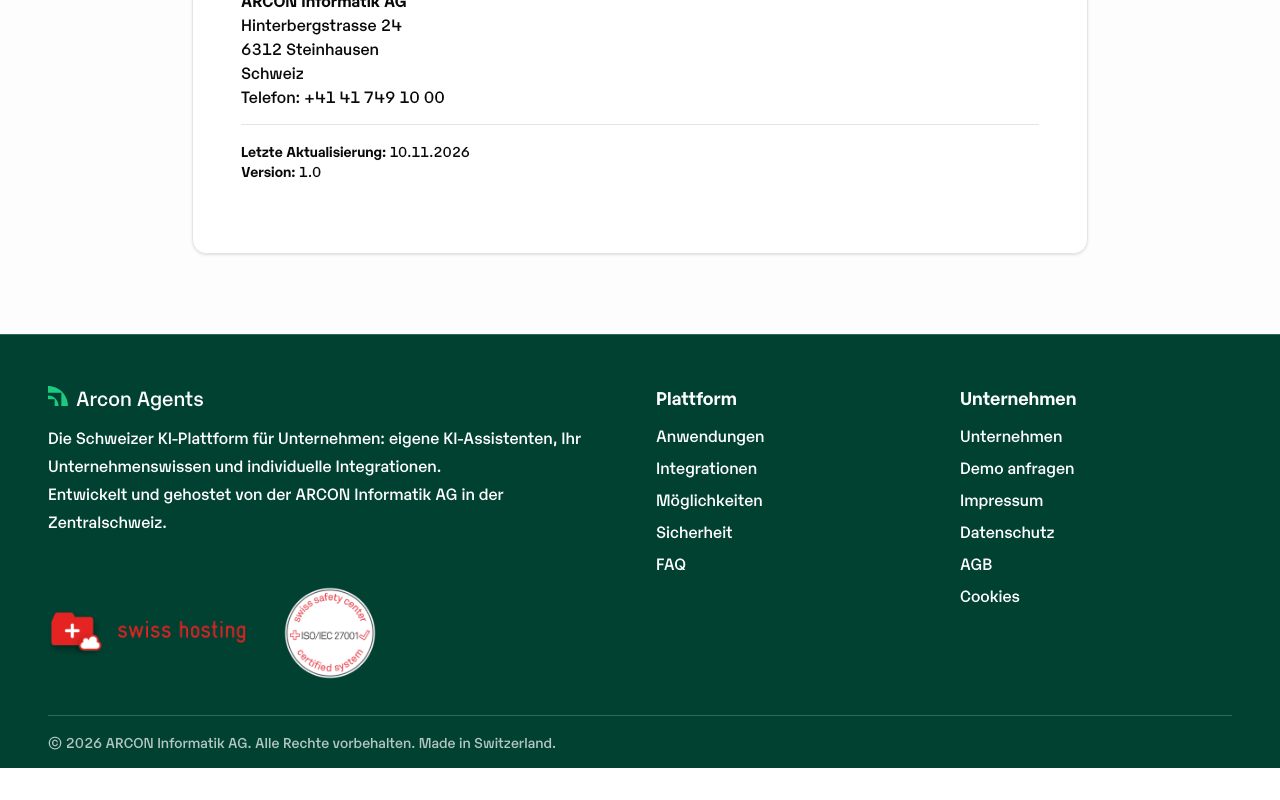
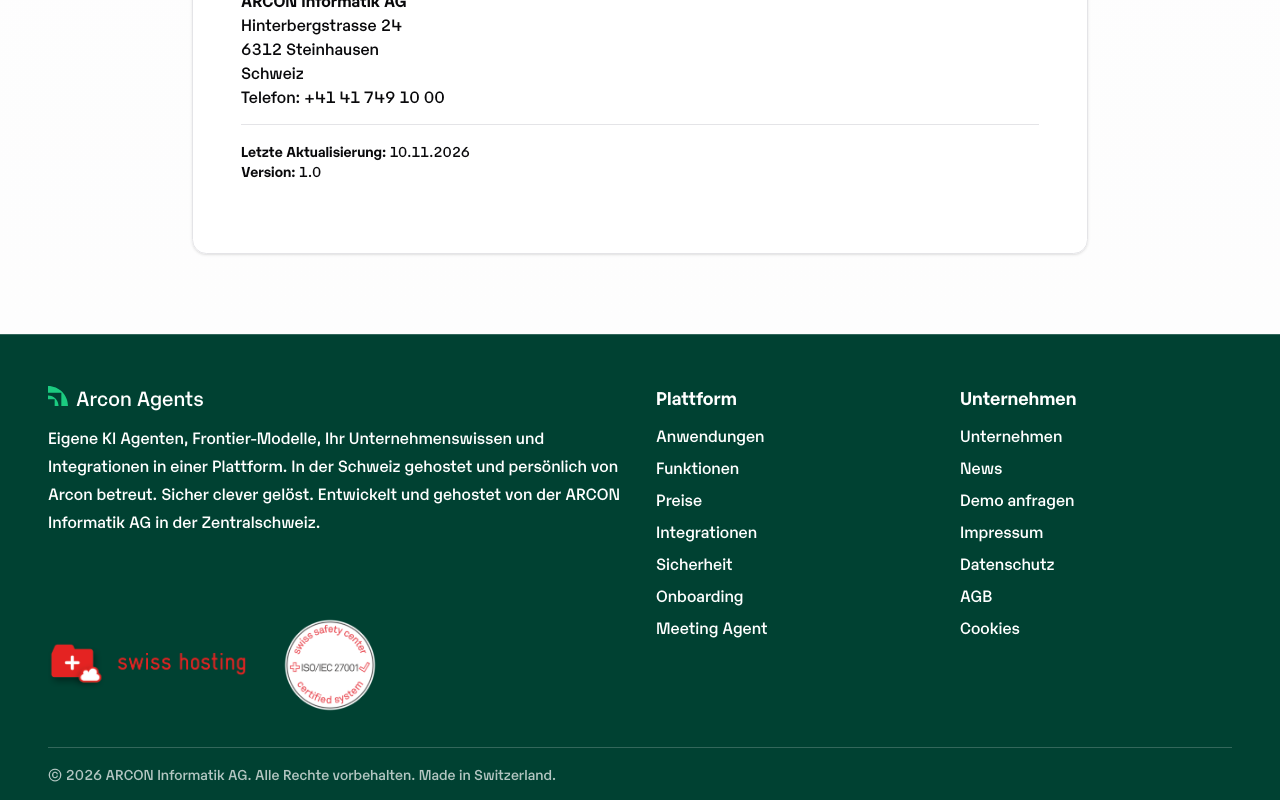
Before and after one commit to ARCON-Informatik-AG/arcon-agents-webseite, a Next.js app: page /agb in a window 1280 px wide. Shown: the part 3619-4419 px from the top of the page. Before the commit the page ends 4387 px from the top, so only its background shows below. Built offline with nearby package versions, Linux system fonts and the light colour scheme; no server answers.

Commit message:
several small text fixes + fixing menu entry points footer

```diff
--- a/components/faq-section.tsx
+++ b/components/faq-section.tsx
@@ -16,7 +16,7 @@ export const faqs = [
   {
     question: "Müssen wir eigene KI-Kenntnisse mitbringen?",
     answer:
-      "Sie benötigen keine Programmierkenntnisse, um die Plattform zu nutzen und eigene Assistenten einzurichten. Für die Einführung und individuelle Anbindungen steht Ihnen unser Team zur Seite.",
+      "Sie benötigen keine KI-Kenntnisse, um die Plattform zu nutzen und eigene Assistenten einzurichten. Für die Einführung und individuelle Anbindungen steht Ihnen unser Team zur Seite.",
   },
   {
     question: "Welche Unterlagen können wir verwenden?",
--- a/components/footer.tsx
+++ b/components/footer.tsx
@@ -13,8 +13,7 @@ const Footer = () => {
           <div className="md:col-span-2">
             <Logo />
             <p className="mt-3 leading-7 text-base">
-              Die Schweizer KI-Plattform für Unternehmen: eigene KI-Assistenten, Ihr
-              Unternehmenswissen und individuelle Integrationen.<br />Entwickelt und
+              Eigene KI Agenten, Frontier-Modelle, Ihr Unternehmenswissen und Integrationen in einer Plattform. In der Schweiz gehostet und persönlich von Arcon betreut. Sicher clever gelöst. Entwickelt und
               gehostet von der ARCON Informatik AG in der Zentralschweiz.
             </p>
           </div>
@@ -31,18 +30,26 @@ const Footer = () => {
               </li>
               <li>
                 <Link
-                  href="/#integrationen"
+                  href="/#plattform"
                   className="hover:text-[#1bcb80] transition-colors"
                 >
-                  Integrationen
+                  Funktionen
                 </Link>
               </li>
               <li>
                 <Link
-                  href="/#plattform"
+                  href="/#pricing"
                   className="hover:text-[#1bcb80] transition-colors"
                 >
-                  Möglichkeiten
+                  Preise
+                </Link>
+              </li>
+              <li>
+                <Link
+                  href="/#assistenten"
+                  className="hover:text-[#1bcb80] transition-colors"
+                >
+                  Integrationen
                 </Link>
               </li>
               <li>
@@ -55,11 +62,21 @@ const Footer = () => {
               </li>
               <li>
                 <Link
-                  href="/#faq"
+                  href="/#onboarding"
                   className="hover:text-[#1bcb80] transition-colors"
                 >
-                  FAQ
+                  Onboarding
                 </Link>
+              </li>
+              <li>
+                <a
+                  href="https://meeting-agent.ch"
+                  target="_blank"
+                  rel="noopener noreferrer"
+                  className="hover:text-[#1bcb80] transition-colors"
+                >
+                  Meeting Agent
+                </a>
               </li>
             </ul>
           </div>
@@ -72,6 +89,14 @@ const Footer = () => {
                   className="hover:text-[#1bcb80] transition-colors"
                 >
                   Unternehmen
+                </Link>
+              </li>
+              <li>
+                <Link
+                  href="/news"
+                  className="hover:text-[#1bcb80] transition-colors"
+                >
+                  News
                 </Link>
               </li>
               <li>
--- a/components/getting-started-section.tsx
+++ b/components/getting-started-section.tsx
@@ -7,8 +7,8 @@ const steps = [
     text: "In einer persönlichen Demo zeigen wir Ihnen Arcon Agents und besprechen, wo Ihr Team Unterstützung benötigt.",
   },
   {
-    title: "Gezielt erproben",
-    text: "In einem vereinbarten Pilotprojekt prüfen wir die Lösung anhand ausgewählter Aufgaben. Gemeinsam legen wir fest, woran Sie den Nutzen beurteilen.",
+    title: "Frei testen und selbst überzeugen",
+    text: "Probieren Sie Arcon Agents in Ruhe aus, mit Ihren eigenen Aufgaben und ohne feste Vorgaben. So können Sie sich selbst von den Vorteilen überzeugen.",
   },
   {
     title: "Im Unternehmen einführen",
--- a/components/platform-section.tsx
+++ b/components/platform-section.tsx
@@ -1,5 +1,12 @@
 import { Card, CardContent, CardHeader, CardTitle } from "@/components/ui/card";
-import { Bot, MessageSquareText, FileOutput, FolderKanban } from "lucide-react";
+import {
+  Bot,
+  MessageSquareText,
+  FileOutput,
+  FolderKanban,
+  Plug,
+  ShieldCheck,
+} from "lucide-react";
 
 const platformFeatures = [
   {
@@ -9,18 +16,28 @@ const platformFeatures = [
   },
   {
     title: "Mehr als Text",
-    text: "Analysieren Sie Bilder, erstellen Sie Grafiken und Diagramme oder recherchieren Sie aktuelle Informationen mit Quellenangaben.",
+    text: "Analysieren Sie Bilder, erstellen Sie Grafiken und Diagramme oder recherchieren Sie aktuelle Informationen mit Quellenangaben. Nutzen Sie die Ergebnisse direkt in Ihren Projekten.",
     icon: <MessageSquareText className="h-6 w-6" />,
   },
   {
     title: "Ergebnisse direkt weiterverwenden",
-    text: "Verwandeln Sie Antworten in Dokumente, Auswertungen und Inhalte, mit denen Ihr Team weiterarbeiten kann.",
+    text: "Verwandeln Sie Antworten in Dokumente, Auswertungen und Inhalte, mit denen Ihr Team weiterarbeiten kann. Sei es als Word, Excel, PDF oder anderen Formaten.",
     icon: <FileOutput className="h-6 w-6" />,
   },
   {
     title: "Ordnung im Arbeitsalltag",
-    text: "Organisieren Sie Gespräche in Projekten und speichern Sie häufig verwendete Anfragen als Vorlagen.",
+    text: "Speichern Sie Anfragen als Vorlagen, erstellen Sie eigene Agenten für wiederkehrende Aufgaben und profitieren Sie vom modellübergreifenden Gedächtnis der Plattform.",
     icon: <FolderKanban className="h-6 w-6" />,
+  },
+  {
+    title: "Integrationen in Ihre Systemlandschaft",
+    text: "Verbinden Sie die Plattform mit Abacus, SharePoint, Confluence und weiteren Anwendungen. So greifen Ihre Agenten direkt auf Ihr Unternehmenswissen zu und arbeiten dort, wo Ihr Team bereits arbeitet.",
+    icon: <Plug className="h-6 w-6" />,
+  },
+  {
+    title: "KI für sensible Inhalte",
+    text: "Für vertrauliche Informationen betreiben wir eigene Hochleistungs-LLMs. Ihre Anfragen und Dokumente werden auf unserer Infrastruktur in der Schweiz verarbeitet und nicht an externe Anbieter weitergegeben.",
+    icon: <ShieldCheck className="h-6 w-6" />,
   },
 ];
 
--- a/components/swiss-quality-section.tsx
+++ b/components/swiss-quality-section.tsx
@@ -89,9 +89,8 @@ export default function SwissQualitySection() {
                 <div className="space-y-4 text-base sm:text-lg text-gray-800 leading-relaxed">
                   <p>
                     Arcon Agents wird vollständig in der Schweiz entwickelt
-                    und betrieben. Sämtliche Daten werden in unserem ISO
-                    27001 zertifizierten Rechenzentrum in der Schweiz
-                    verarbeitet und gespeichert.
+                    und betrieben. Sämtliche Daten werde dabei vollständig in der Schweiz
+                    verarbeitet und gespeichert. Durch unsere ISO 27001 Zertifizierung gewährleisten wir höchste Sicherheitsstandards.
                   </p>
                   <p>
                     Als Teil der ARCON Informatik AG verfügen wir über
```
